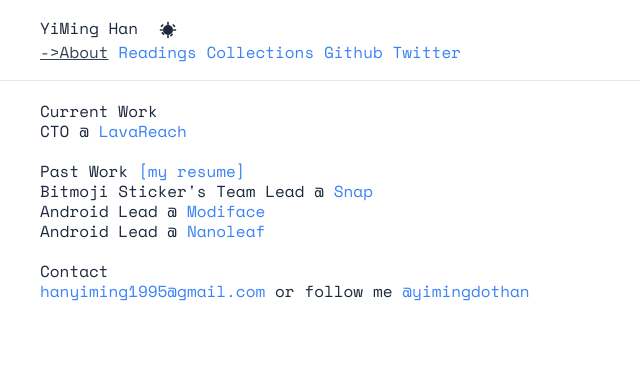
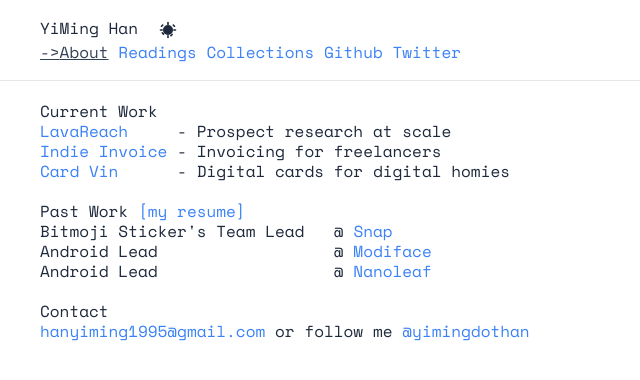
Before and after one commit to yiminghan/yiminghan.com, a Next.js app: page / in a window 1280 px wide. Shown: the top 380 px of the page, without its empty margins (0-640 px from the left). Built offline with nearby package versions, Linux system fonts and the light colour scheme.

Commit message:
projects

```diff
--- a/src/app/page.tsx
+++ b/src/app/page.tsx
@@ -1,9 +1,8 @@
 export default function HomePage() {
   return (
     <>
-      <p>
+      <p className="whitespace-pre">
         Current Work <br />
-        CTO @{" "}
         <a
           className="text-blue-500 hover:text-blue-700 hover:underline"
           target="_blank"
@@ -11,8 +10,28 @@
         >
           LavaReach
         </a>
+        {"     "}
+        - Prospect research at scale
+        <br />
+        <a
+          className="text-blue-500 hover:text-blue-700 hover:underline"
+          target="_blank"
+          href="https://indieinvoice.io/"
+        >
+          Indie Invoice
+        </a>{" "}
+        - Invoicing for freelancers
+        <br />
+        <a
+          className="text-blue-500 hover:text-blue-700 hover:underline"
+          target="_blank"
+          href="https://card.vin/"
+        >
+          Card Vin
+        </a>
+        {"      "}- Digital cards for digital homies
       </p>
-      <p>
+      <p className="whitespace-pre">
         Past Work{" "}
         <a
           className="text-blue-500 hover:text-blue-700 hover:underline"
@@ -22,7 +41,7 @@
           [my resume]
         </a>
         <br />
-        Bitmoji Sticker&apos;s Team Lead @{" "}
+        Bitmoji Sticker&apos;s Team Lead {"  "}@{" "}
         <a
           className="text-blue-500 hover:text-blue-700 hover:underline"
           target="_blank"
@@ -31,7 +50,7 @@
           Snap
         </a>
         <br />
-        Android Lead @{" "}
+        Android Lead {"                 "}@{" "}
         <a
           className="text-blue-500 hover:text-blue-700 hover:underline"
           target="_blank"
@@ -40,7 +59,7 @@
           Modiface
         </a>
         <br />
-        Android Lead @{" "}
+        Android Lead {"                 "}@{" "}
         <a
           className="text-blue-500 hover:text-blue-700 hover:underline"
           target="_blank"
```
